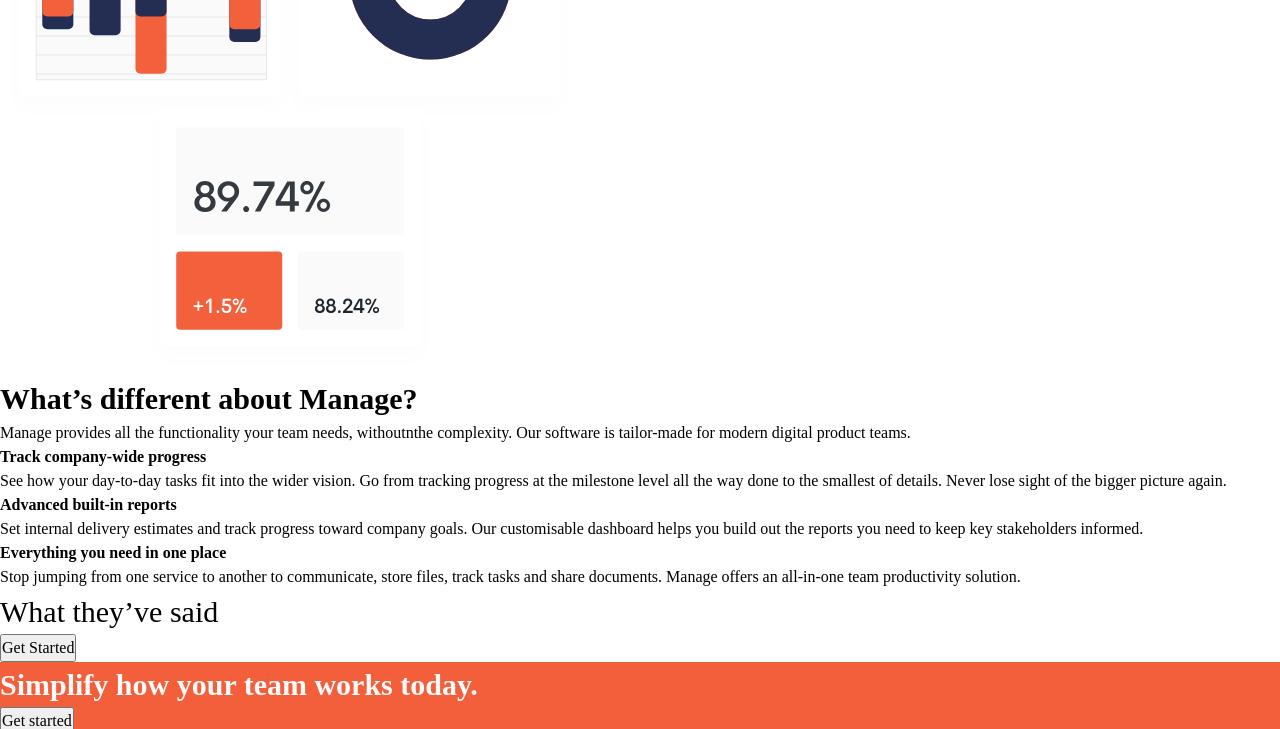
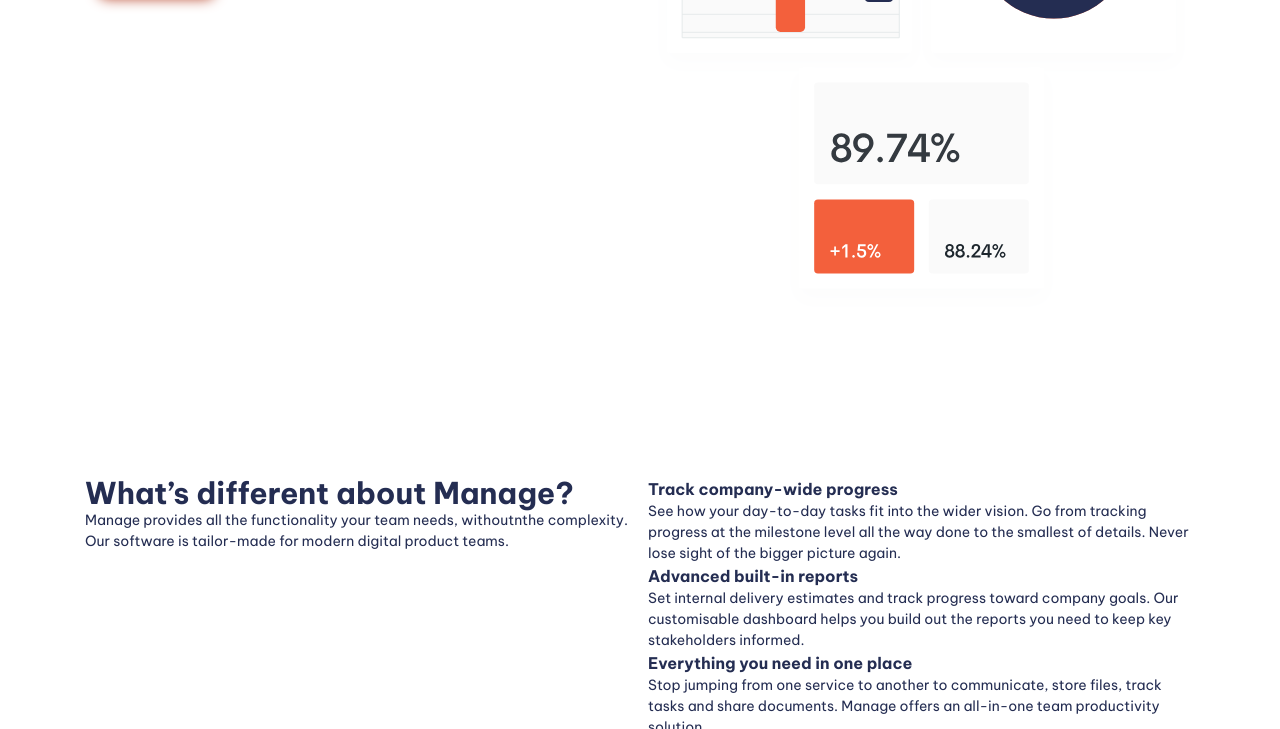
Before and after one commit to ibra-san/manage-landing-page, a website built with Vite: page index.html in a window 1280 px wide. Shown: the part 433-1162 px from the top of the page. Built offline with nearby package versions, Linux system fonts and the light colour scheme.

Commit message:
Updated style.css and edited the page

```diff
--- a/index.html
+++ b/index.html
@@ -34,7 +34,7 @@
 
     <!-- Main section is going to contain the rest of the page excluding the footer -->
     <main>
-      <section>
+      <section class="padding-block-900">
         <div class="container">
           <div class="even-columns">
             <div>
@@ -49,7 +49,7 @@
         </div>
       </section>
 
-      <section>
+      <section class="padding-block-900">
         <div class="container">
           <div class="even-columns">
             <div>
@@ -81,14 +81,14 @@
         </div>
       </section>
 
-      <section class="carousel">
-        <h2 class="fs-secondary-heading"> What they’ve said </h2>
+      <section class="carousel | padding-block-700">
+        <h2 class="fs-secondary-heading fw-bold"> What they’ve said </h2>
         <!-- Carousel Here-->
         <button class="button">Get Started</button>
       </section>
 
 
-      <section class="cta | bg-primary-400-red text-neutral-100-gray">
+      <section class="cta | padding-block-700 bg-primary-400-red text-neutral-100-gray">
         <div class="container">
           <div class="even-columns">
             <div>
@@ -102,7 +102,7 @@
       </section>
     </main>
 
-    <footer class="bg-neutral-900-blue text-neutral-100-gray">
+    <footer class=" padding-block-700 bg-neutral-900-blue text-neutral-100-gray">
       <div class="container">
         <div class="even-columns">
           <div>
--- a/style.css
+++ b/style.css
@@ -2,7 +2,10 @@
 
 :root {
   /* Our CSS system. We are going to set up some variables here to be used */
+  --clr-primary-300-red:hsl(12, 88%, 85%) ;
   --clr-primary-400-red:hsl(12, 88%, 59%) ;
+  --clr-primary-500-red:hsl(12, 60%, 45%) ;
+
   --clr-primary-700-blue:hsl(228, 39%, 23%) ;
 
   --clr-neutral-200-blue: hsl(227, 12%, 61%);
@@ -33,6 +36,20 @@
   --fs-secondary-heading: var(--fs-700);
   --fs-nav: var(--fs-500);
   --fs-button: var(--fs-300) ;
+
+
+  /*Variables for gaps*/
+
+  --size-100: .25rem;
+  --size-200: .50rem;
+  --size-300: .75rem;
+  --size-400: 1rem;
+  --size-500: 1.50rem;
+  --size-600: 2rem;
+  --size-700: 3rem;
+  --size-800: 4rem;
+  --size-900: 5rem;
+
 
 
   @media (min-width: 50em) {
@@ -181,10 +198,13 @@
 
 .fs-primary-heading {
   font-size: var(--fs-primary-heading);
+  line-height: 1.1;
 }
 
 .fs-secondary-heading {
   font-size: var(--fs-secondary-heading);
+  line-height: 1.1;
+
 }
 
 
@@ -192,3 +212,74 @@
 .fs-400 { font-size: var(--fs-400);}
 .fs-500 { font-size: var(--fs-500);}
 .fs-600 { font-size: var(--fs-600);}
+
+.container {
+  --max-width: 1110px; /* From figma file*/
+  --gap: 1rem;
+
+  width: min(var(--max-width), 100% - (var(--gap)*2));
+  margin-inline: auto;
+
+}
+
+.even-columns {
+  display: grid;
+  gap: 1rem;
+}
+
+@media (min-width: 50em) {
+  .even-columns {
+    grid-auto-flow: column;
+    grid-auto-columns: 1fr;
+  }
+}
+
+.padding-block-900 {
+  padding-block: var(--size-900);
+}
+
+.padding-block-700 {
+  padding-block: var(--size-700);
+}
+
+
+/* General syling*/
+
+body {
+  font-size: var(--fs-body);
+  font-family: var(--ff-body);
+  color: var(--clr-primary-700-blue);
+}
+
+/* button component*/
+
+button {
+  cursor: pointer;
+  text-decoration: none;
+  border-radius: 100vmax;
+  border: 0;
+  padding: 1.25em 2.5em;
+  font-weight: var(--fw-bold);
+  line-height: 1em;
+  font-size: var(--fs-button);
+  color: var(--clr-neutral-100-gray);
+  background-color: var(--clr-primary-400-red);
+  box-shadow: 0 1.125em 1em -1em var(--clr-primary-500-red);
+}
+
+button[data-type = "inverted"] {
+  background-color: var(--clr-neutral-100-gray);
+  color: var(--clr-primary-400-red);
+}
+
+
+button:hover,
+button:focus-visible {
+  background-color: var(--clr-primary-300-red);
+}
+
+button[data-type = "inverted"]:hover,
+button[data-type = "inverted"]:focus-visible {
+  background-color: var(--clr-neutral-100-gray);
+  color: var(--clr-primary-300-red);
+}
```
Also changed, not shown: projectTips.md (+28 -0 lines).
